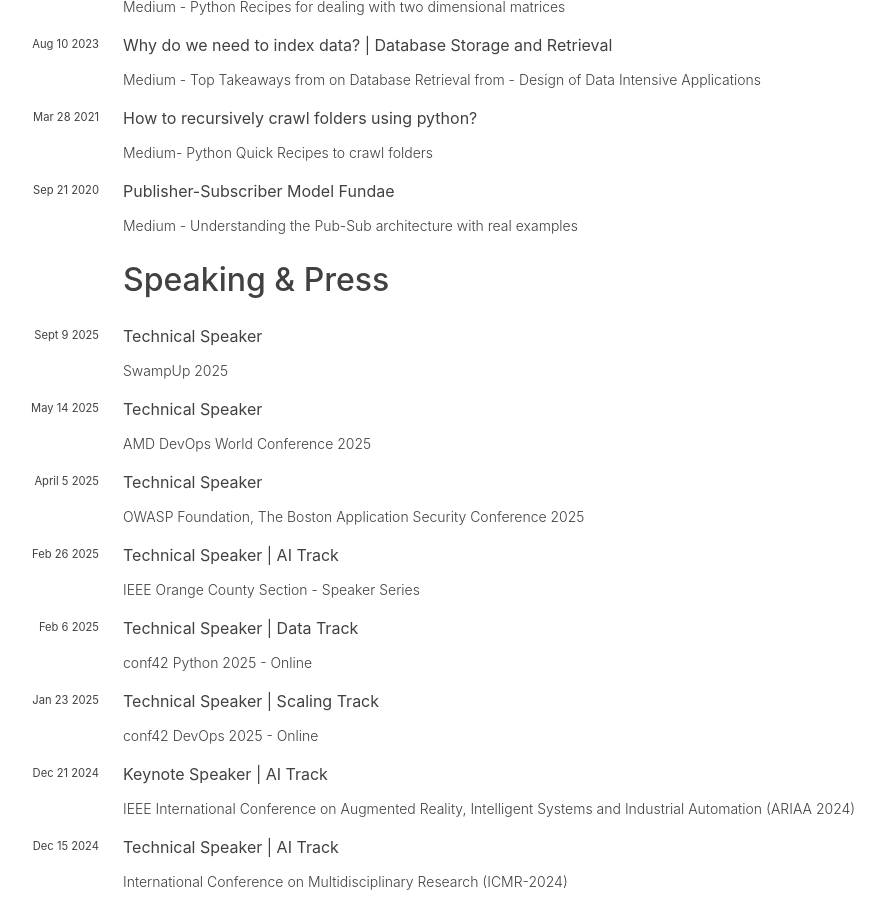
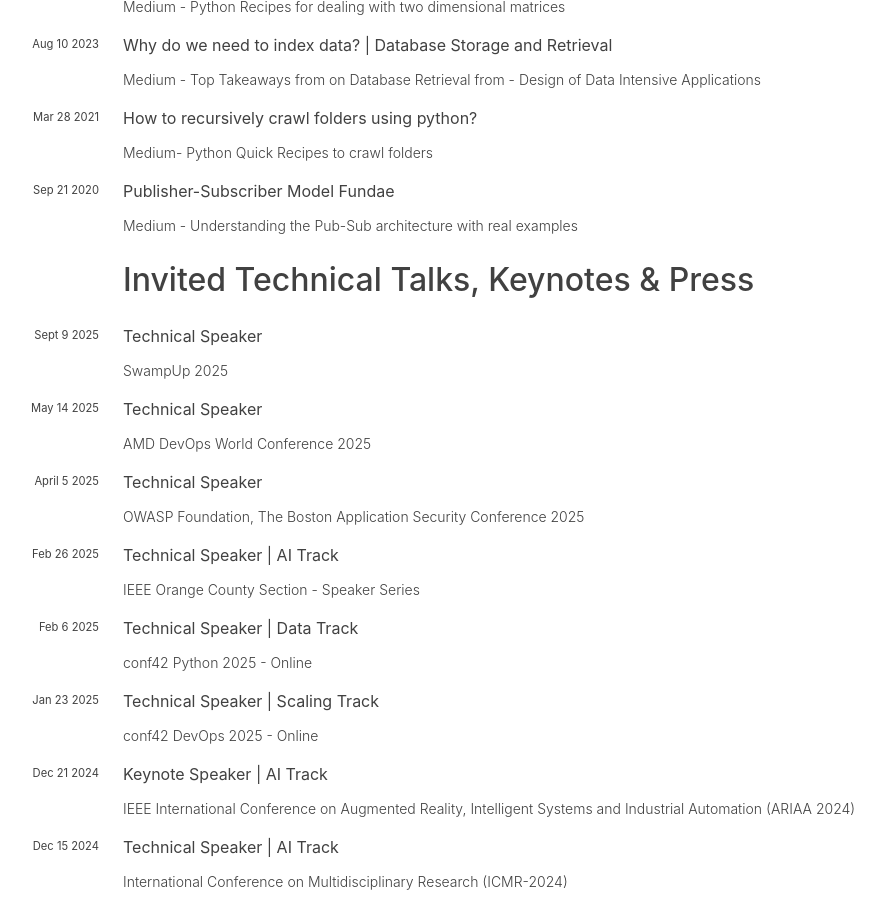
Before and after one commit to hariharanragothaman/hariharanragothaman.github.io, a Jekyll site: the page built from cv.md, in a window 1280 px wide and 900 px high, scrolled down 4389 px. Shown: the whole window, without its empty margins (209-1094 px from the left). Built offline with Jekyll 4.4.1, drawn with Linux system fonts in a browser that asks for light colours; nearby versions of some CDN libraries; some web fonts are replaced.

Commit message:
Polishes and Updates

```diff
--- a/cv.md
+++ b/cv.md
@@ -96,7 +96,7 @@
 {% include cv/blogs.html blogs=blogs %}
 {% endfor %}
 
-## Speaking & Press
+## Invited Technical Talks, Keynotes & Press
 
 {% for press in site.data.press %}
 {% include cv/press.html press=press %}
```
